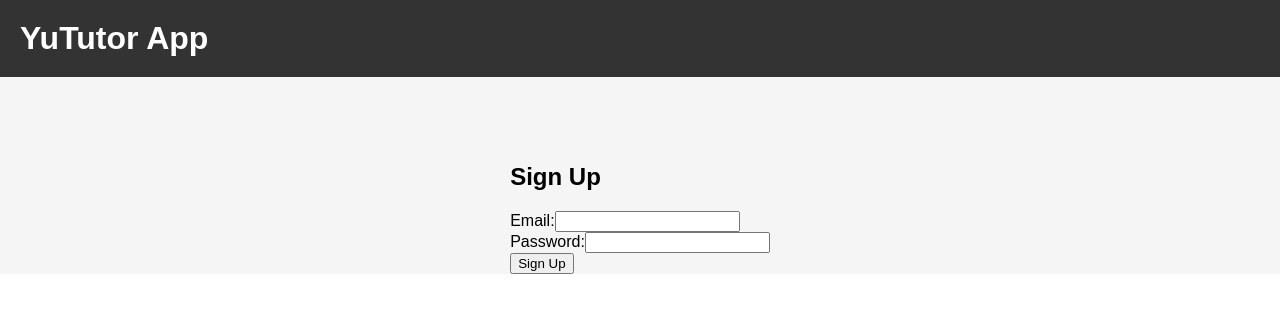
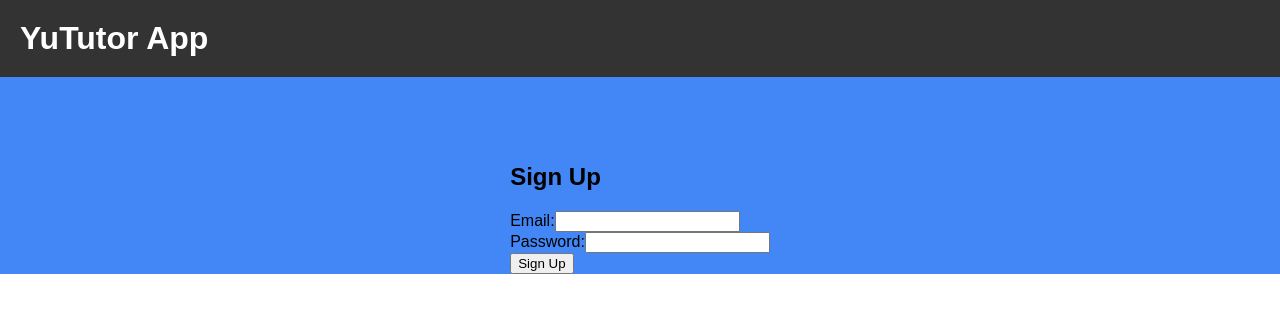
Before and after one commit to omarelfounti/YututorApp, a React (Create React App) app: page / in a window 1280 px wide. Shown: the top 312 px of the page. Built offline with nearby package versions, Linux system fonts and the light colour scheme.

Commit message:
Update index.css

```diff
--- a/src/index.css
+++ b/src/index.css
@@ -5,7 +5,7 @@ body {
   }
 
   .app {
-    background-color: #f5f5f5;
+    background-color: #4287f5;
   }
 
   .app-container {
@@ -23,7 +23,6 @@ body {
   }
 
   aside {
-    background-color: #eee;
     width: 200px;
     padding: 20px;
   }
```
